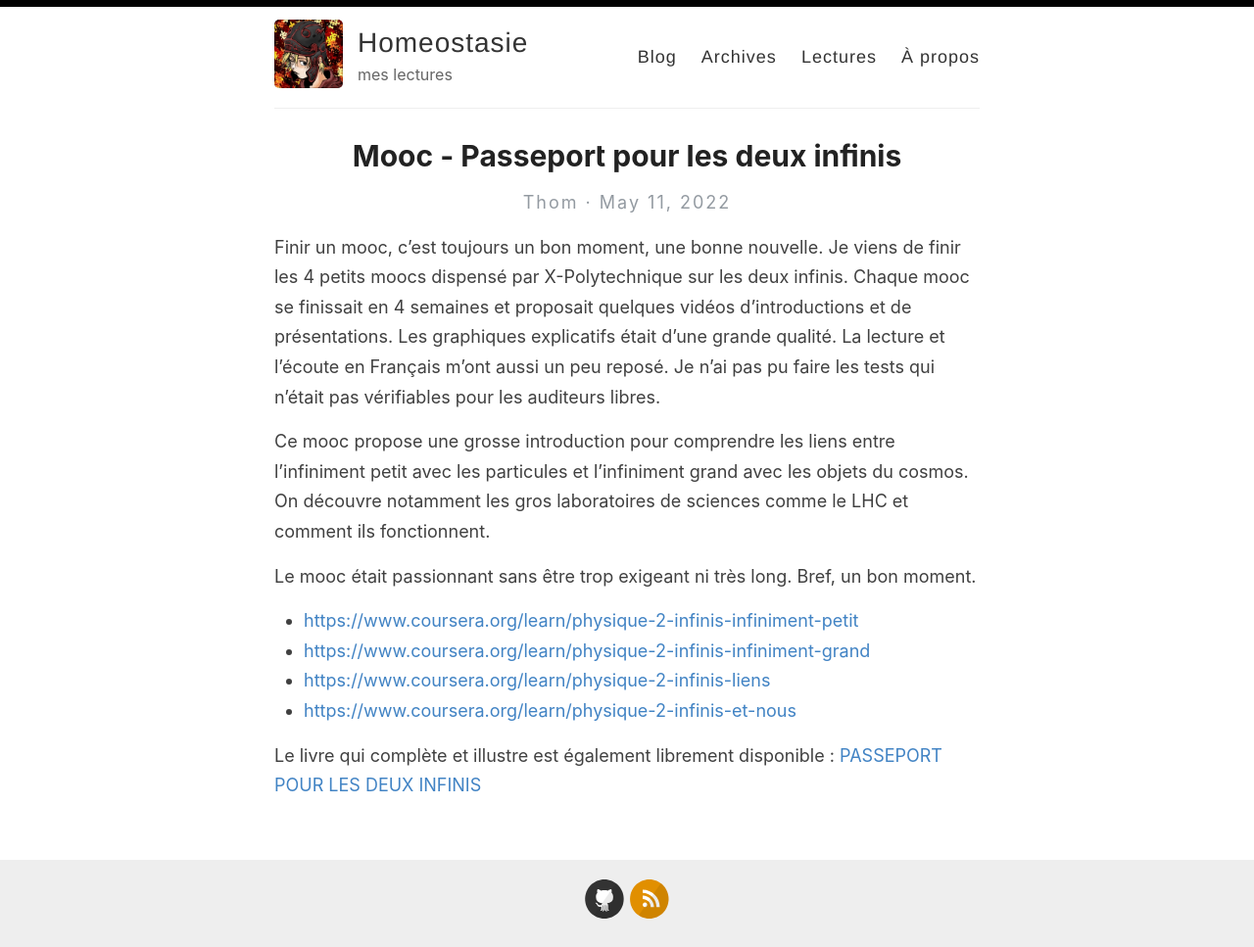
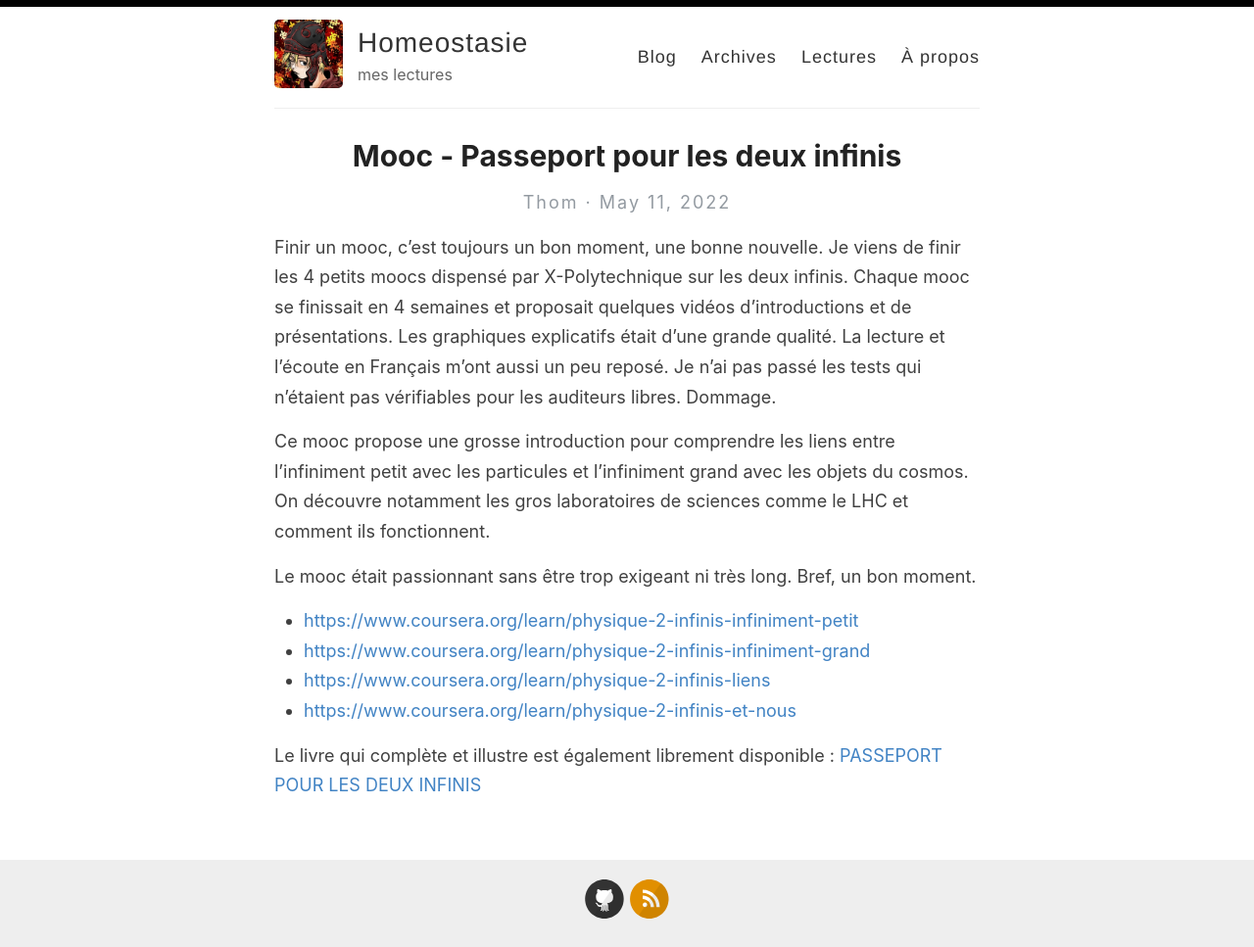
Before and after one commit to homeostasie/bouquins, a Jekyll site: the page built from _posts/2022-05-11-Mooc-infinis-petits-et-grands.md, in a window 1280 px wide. Shown: the whole page at 98% size. Built offline with Jekyll 4.4.1, drawn with Linux system fonts in a browser that asks for light colours; comment, search, counter and statistics services are not loaded.

Commit message:
ortho mooc infinis

```diff
--- a/_posts/2022-05-11-Mooc-infinis-petits-et-grands.md
+++ b/_posts/2022-05-11-Mooc-infinis-petits-et-grands.md
@@ -5,7 +5,7 @@ categories: blog
 comments: true
 ---
 
-Finir un mooc, c'est toujours un bon moment, une bonne nouvelle. Je viens de finir les 4 petits moocs dispensé par X-Polytechnique sur les deux infinis. Chaque mooc se finissait en 4 semaines et proposait quelques vidéos d'introductions et de présentations. Les graphiques explicatifs était d'une grande qualité. La lecture et l'écoute en Français m'ont aussi un peu reposé. Je n'ai pas pu faire les tests qui n'était pas vérifiables pour les auditeurs libres.
+Finir un mooc, c'est toujours un bon moment, une bonne nouvelle. Je viens de finir les 4 petits moocs dispensé par X-Polytechnique sur les deux infinis. Chaque mooc se finissait en 4 semaines et proposait quelques vidéos d'introductions et de présentations. Les graphiques explicatifs était d'une grande qualité. La lecture et l'écoute en Français m'ont aussi un peu reposé. Je n'ai pas passé les tests qui n'étaient pas vérifiables pour les auditeurs libres. Dommage.
 
 Ce mooc propose une grosse introduction pour comprendre les liens entre l'infiniment petit avec les particules et l'infiniment grand avec les objets du cosmos. On découvre notamment les gros laboratoires de sciences comme le LHC et comment ils fonctionnent.
 
```
